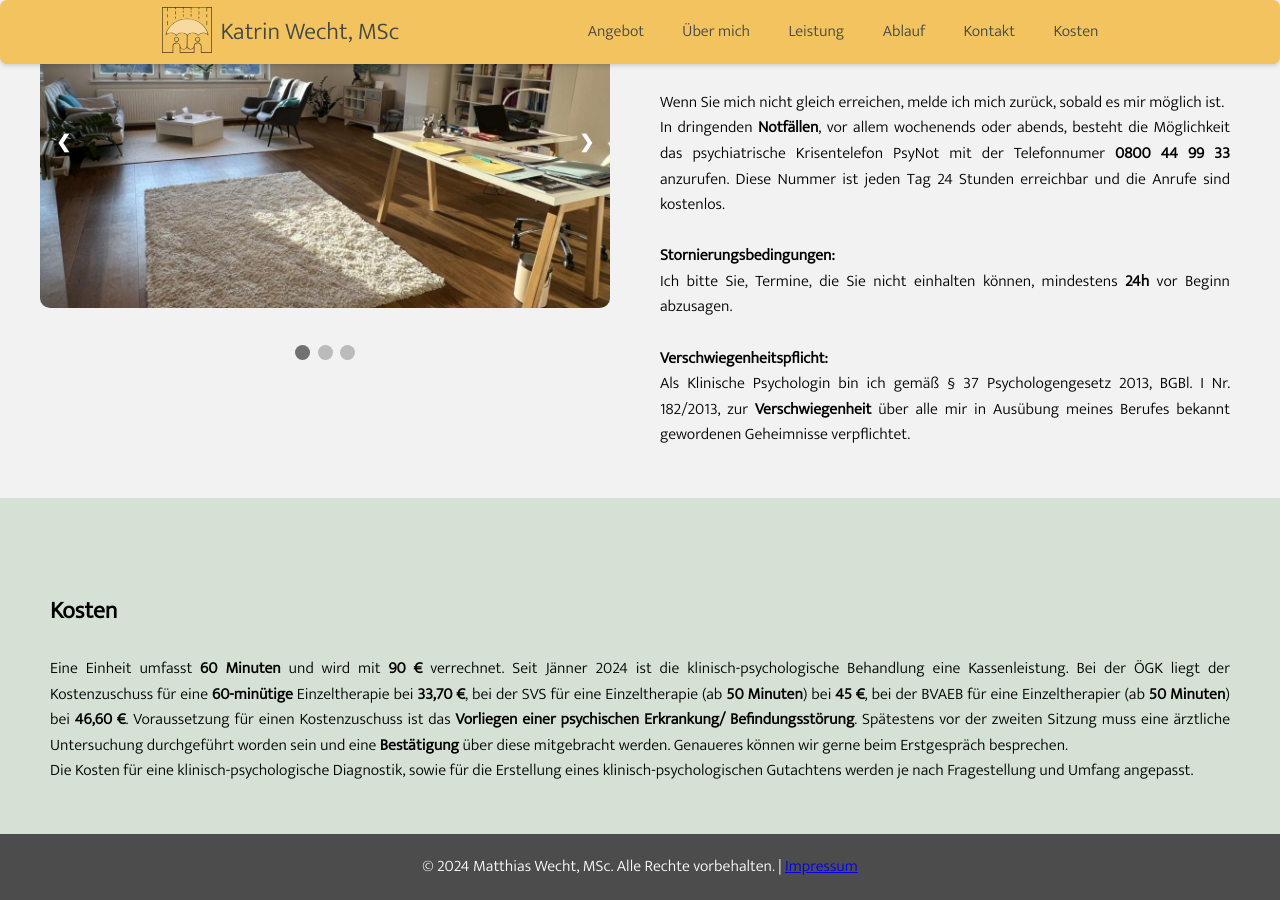
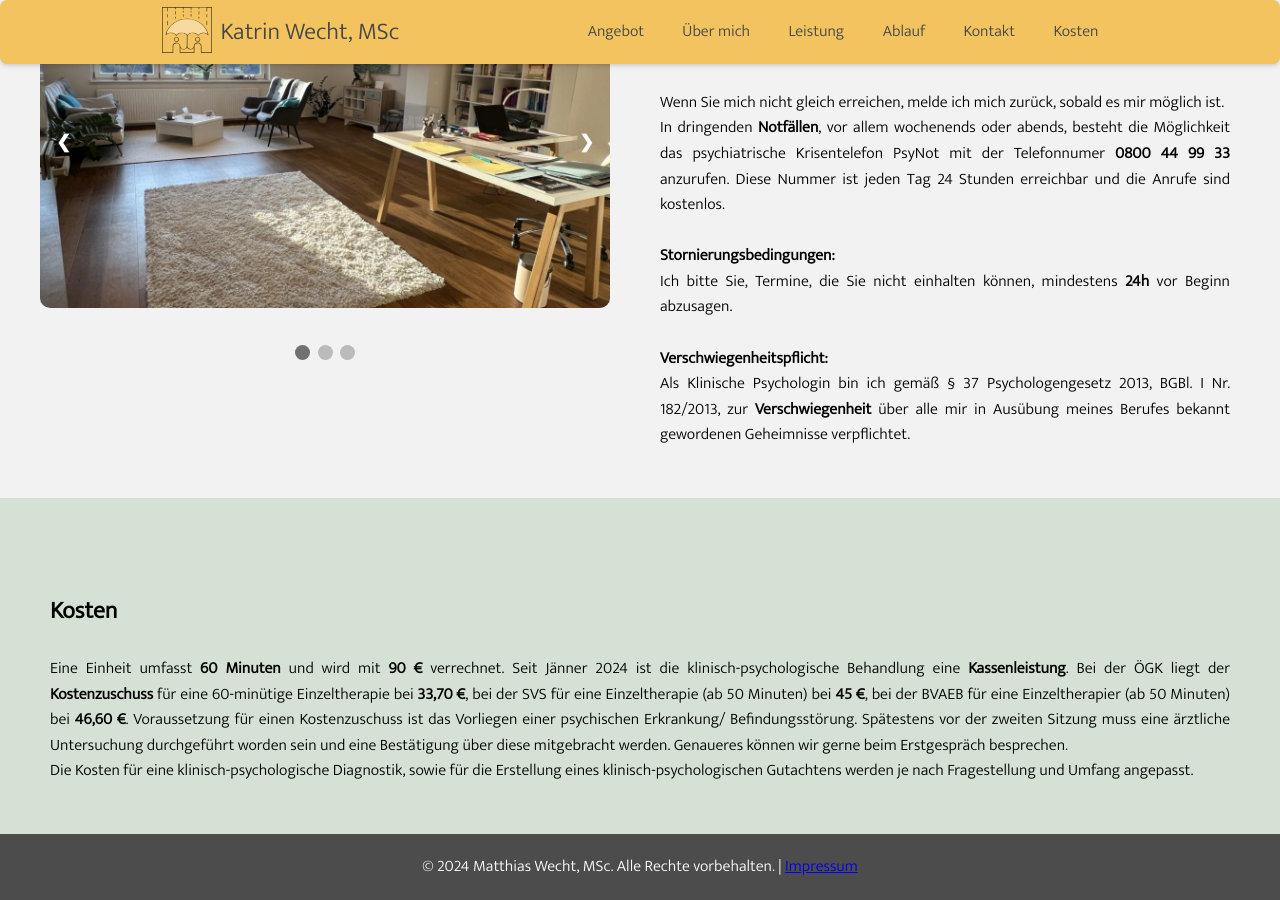
Before and after one commit to 11wecht/11wecht.github.io, a Jekyll site: the page built from index.html, in a window 1280 px wide and 900 px high, scrolled down 3696 px. Built offline with Jekyll 4.4.1, drawn with Linux system fonts in a browser that asks for light colours.

```diff
--- a/index.html
+++ b/index.html
@@ -566,15 +566,14 @@ layout: default
                 <h1>Kosten</h1>
                 <br>
                 <p>Eine Einheit umfasst <b>60 Minuten</b> und wird mit <b>90 €</b> verrechnet. Seit Jänner 2024 ist die
-                    klinisch-psychologische Behandlung eine Kassenleistung. Bei der ÖGK liegt der Kostenzuschuss für
-                    eine
-                    <b>60-minütige</b> Einzeltherapie bei <b>33,70 €</b>, bei der SVS für eine Einzeltherapie (ab <b>50
-                        Minuten</b>) bei <b>45 €</b>,
-                    bei der BVAEB für eine Einzeltherapier (ab <b>50 Minuten</b>) bei <b>46,60 €</b>.
-                    Voraussetzung für einen Kostenzuschuss ist das <b>Vorliegen einer psychischen Erkrankung/
-                        Befindungsstörung</b>. Spätestens vor der zweiten Sitzung muss eine ärztliche Untersuchung
+                    klinisch-psychologische Behandlung eine <b>Kassenleistung</b>. Bei der ÖGK liegt der <b>Kostenzuschuss</b> für
+                    eine 60-minütige Einzeltherapie bei <b>33,70 €</b>, bei der SVS für eine Einzeltherapie (ab 50
+                        Minuten) bei <b>45 €</b>,
+                    bei der BVAEB für eine Einzeltherapier (ab 50 Minuten) bei <b>46,60 €</b>.
+                    Voraussetzung für einen Kostenzuschuss ist das Vorliegen einer psychischen Erkrankung/
+                        Befindungsstörung. Spätestens vor der zweiten Sitzung muss eine ärztliche Untersuchung
                     durchgeführt
-                    worden sein und eine <b>Bestätigung</b> über diese mitgebracht werden. Genaueres können wir gerne
+                    worden sein und eine Bestätigung über diese mitgebracht werden. Genaueres können wir gerne
                     beim
                     Erstgespräch besprechen.
                 </p>
```
Also changed, not shown: 1 other file.
